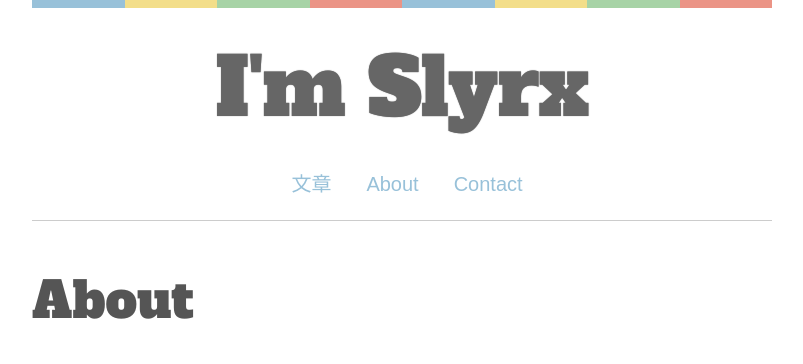
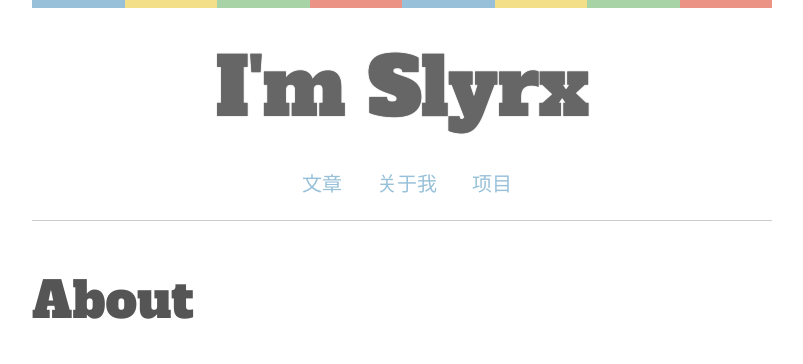
Before and after one commit to slyrx/blog, a Jekyll site: the page built from _pages/about.md, in a window 1280 px wide. Shown: the top 364 px of the page, without its empty margins (238-1041 px from the left). Built offline with Jekyll 4.4.1, drawn with Linux system fonts in a browser that asks for light colours; some web fonts are replaced.

Commit message:
Update header.html

```diff
--- a/_includes/header.html
+++ b/_includes/header.html
@@ -6,8 +6,8 @@
     <a href="{{ site.baseurl }}/"><h1 class="site-title">{{ site.title }}</h1></a>
     <nav class="site-nav">
     <a href="https://slyrx.github.io/blog/" class="nav-link">文章</a>
-    <a href="{{site.baseurl}}/about/" class="nav-link">About</a>
-    <a href="{{site.baseurl}}/contact/" class="nav-link">Contact</a>
+    <a href="{{site.baseurl}}/about/" class="nav-link">关于我</a>
+    <a href="{{site.baseurl}}/contact/" class="nav-link">项目</a>
     </nav>
 
   </div>
```
